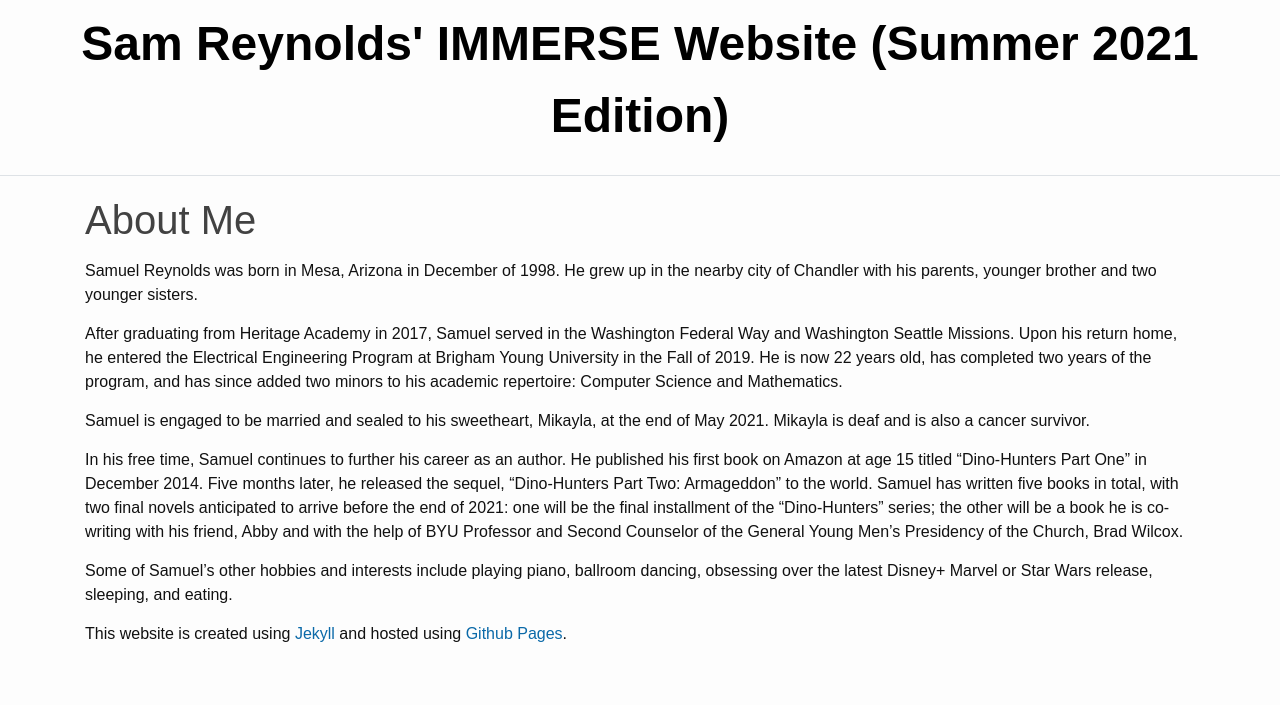
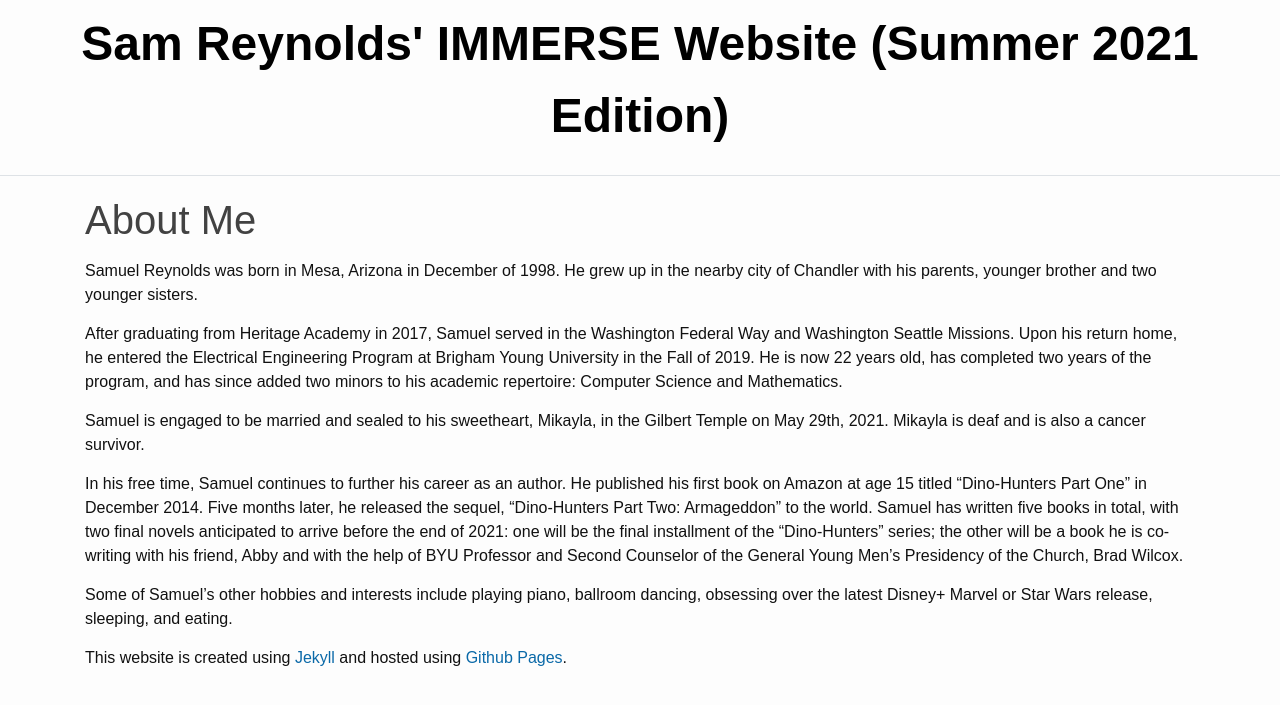
Before and after one commit to TheDHCreator/thedhcreator.github.io, a Jekyll site: the page built from _pages/about.md, in a window 1280 px wide. Shown: the top 705 px of the page. Built offline with Jekyll 4.4.1, drawn with Linux system fonts in a browser that asks for light colours.

Commit message:
last about page update

```diff
--- a/_pages/about.md
+++ b/_pages/about.md
@@ -3,11 +3,13 @@ layout: default
 title: About Me
 ---
 
+
+
 Samuel Reynolds was born in Mesa, Arizona in December of 1998. He grew up in the nearby city of Chandler with his parents, younger brother and two younger sisters.
 
 After graduating from Heritage Academy in 2017, Samuel served in the Washington Federal Way and Washington Seattle Missions. Upon his return home, he entered the Electrical Engineering Program at Brigham Young University in the Fall of 2019. He is now 22 years old, has completed two years of the program, and has since added two minors to his academic repertoire: Computer Science and Mathematics.
 
-Samuel is engaged to be married and sealed to his sweetheart, Mikayla, at the end of May 2021. Mikayla is deaf and is also a cancer survivor.
+Samuel is engaged to be married and sealed to his sweetheart, Mikayla, in the Gilbert Temple on May 29th, 2021. Mikayla is deaf and is also a cancer survivor.
 
 In his free time, Samuel continues to further his career as an author. He published his first book on Amazon at age 15 titled "Dino-Hunters Part One" in December 2014. Five months later, he released the sequel, "Dino-Hunters Part Two: Armageddon" to the world. Samuel has written five books in total, with two final novels anticipated to arrive before the end of 2021: one will be the final installment of the "Dino-Hunters" series; the other will be a book he is co-writing with his friend, Abby and with the help of BYU Professor and Second Counselor of the General Young Men's Presidency of the Church, Brad Wilcox.
 
```
